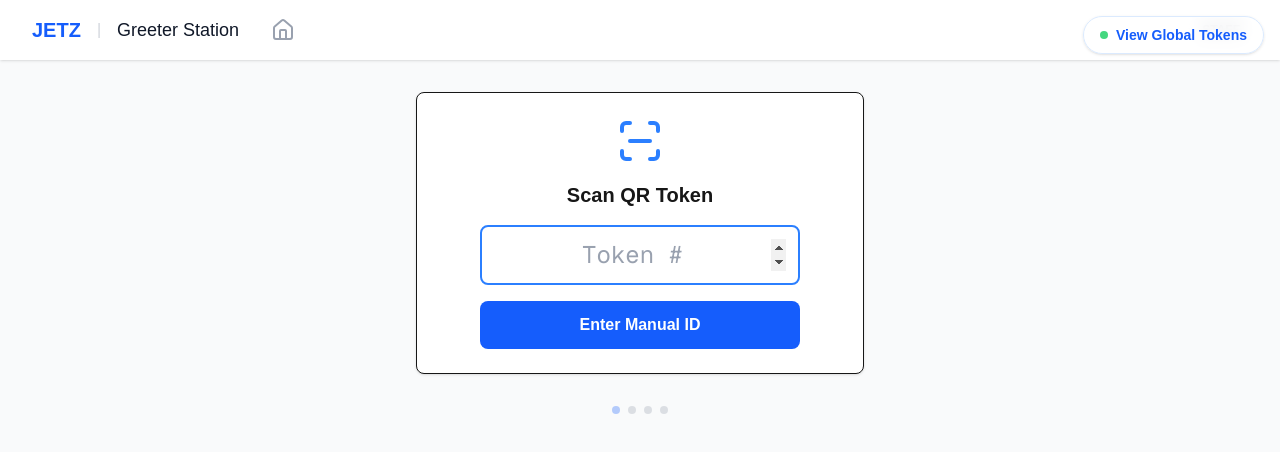
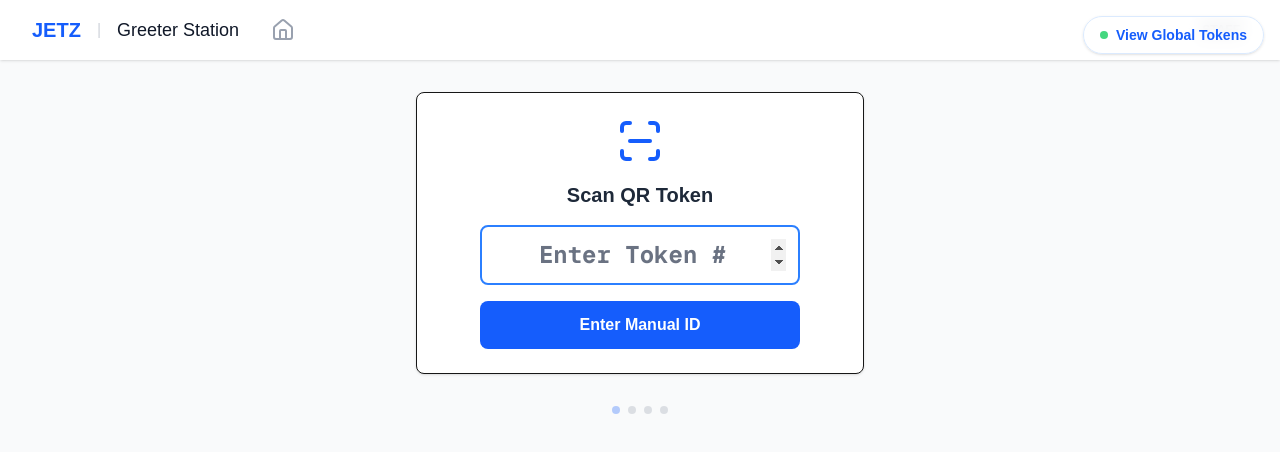
Before and after one commit to jetzoperations-gif/JETZ_Final, a Next.js app: page /greeter in a window 1280 px wide. Shown: the top 452 px of the page. Built offline with nearby package versions, Linux system fonts and the light colour scheme.

Commit message:
fix(ui): Improve Greeter Scanner text and placeholder contrast

```diff
--- a/app/greeter/components/TokenScanner.tsx
+++ b/app/greeter/components/TokenScanner.tsx
@@ -56,15 +56,15 @@ export default function TokenScanner({ onTokenVerified }: TokenScannerProps) {
 
     return (
         <div className="bg-white p-6 rounded-lg shadow-sm border text-center">
-            <ScanLine size={48} className="mx-auto text-blue-500 mb-4" />
-            <h2 className="text-xl font-bold mb-4">Scan QR Token</h2>
+            <ScanLine size={48} className="mx-auto text-blue-600 mb-4" />
+            <h2 className="text-xl font-bold mb-4 text-gray-800">Scan QR Token</h2>
 
             <form onSubmit={handleVerify} className="max-w-xs mx-auto space-y-4">
                 <input
                     ref={inputRef}
                     type="number"
-                    className="w-full text-center text-2xl font-mono p-3 border-2 border-blue-200 rounded-lg focus:border-blue-500 outline-none text-gray-900 bg-white placeholder:text-gray-400"
-                    placeholder="Token #"
+                    className="w-full text-center text-2xl font-mono p-3 border-2 border-blue-200 rounded-lg focus:border-blue-500 outline-none text-gray-900 bg-white placeholder:text-gray-500 font-bold"
+                    placeholder="Enter Token #"
                     value={inputVal}
                     onChange={(e) => setInputVal(e.target.value)}
                 // Scanners usually send "Enter" key
```
